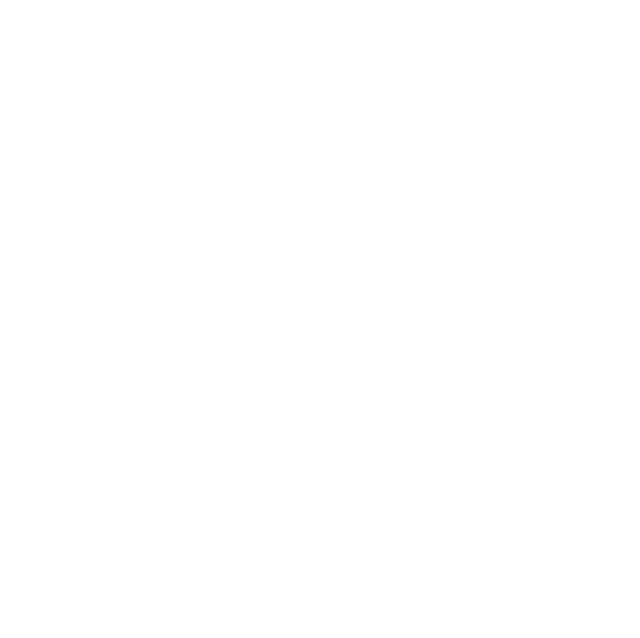
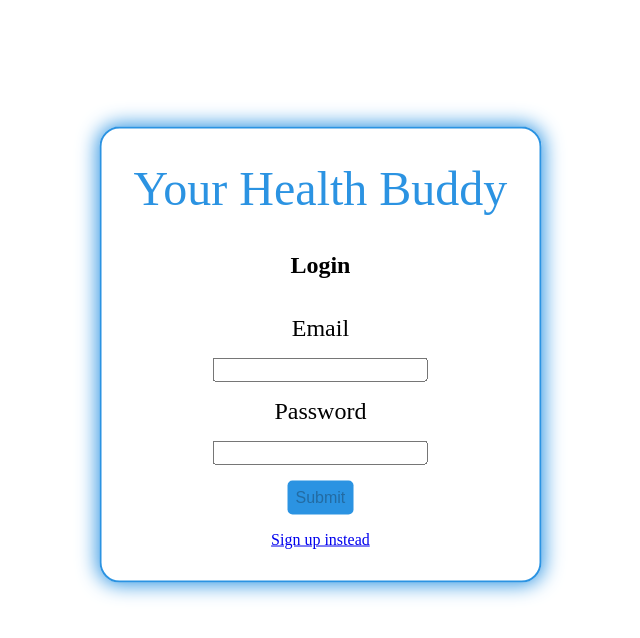
Before and after one commit to fromendtostart/YourHealthBuddy, a React (Vite) app: page /YourHealthBuddy/login in a window 1280 px wide. Shown: the top 638 px of the page, without its empty margins (324-964 px from the left). Built offline with nearby package versions, Linux system fonts and the light colour scheme.

Commit message:
updated URLs for repo

```diff
--- a/src/App.tsx
+++ b/src/App.tsx
@@ -8,10 +8,10 @@
   return (
     <>
       <Routes>
-      <Route path="/YourHealthBuddy/" element={<Layout />}>
-        <Route path = "/YourHealthBuddy/" element={<Dashboard />} />
-        <Route path = "/YourHealthBuddy/login" element={<Login />} />
-        <Route path = "/YourHealthBuddy/register" element={<Register />} />
+      <Route path="/" element={<Layout />}>
+        <Route path = "/" element={<Dashboard />} />
+        <Route path = "/login" element={<Login />} />
+        <Route path = "/register" element={<Register />} />
         </Route>
       </Routes>
     </>
--- a/src/Components/Info.tsx
+++ b/src/Components/Info.tsx
@@ -111,8 +111,8 @@
                     This is just a demo, in order to be able track your own plan please register/login.
                 </div>
                 <div className="demo-btns">
-                    <Link to="/YourHealthBuddy/register"><button className="submit-btn">Register</button></Link>
-                    <Link to="/YourHealthBuddy/login"><button className="submit-btn">Login</button></Link>
+                    <Link to="/register"><button className="submit-btn">Register</button></Link>
+                    <Link to="/login"><button className="submit-btn">Login</button></Link>
                 </div>
                 </div>
             </div>
--- a/src/Components/Login.tsx
+++ b/src/Components/Login.tsx
@@ -9,7 +9,7 @@
 
     const navigate = useNavigate();
     const location = useLocation();
-    const from = location.state?.from?.pathname || "/YourHealthBuddy/";
+    const from = location.state?.from?.pathname || "/";
 
     //usecontext and auth
 
```
